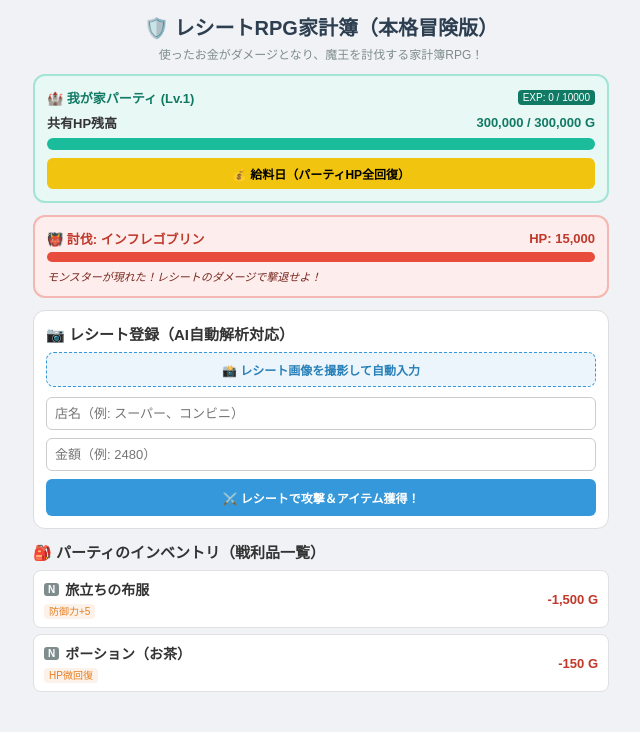
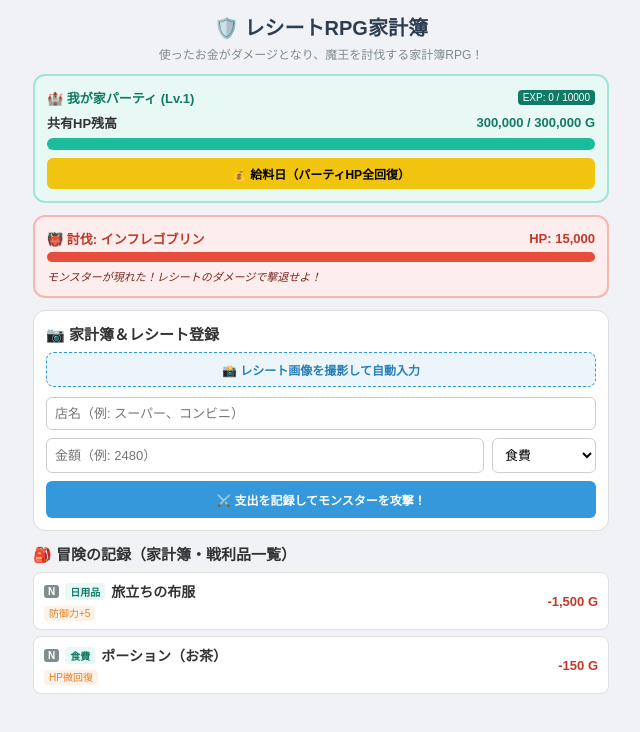
Before and after one commit to desrow9999-lang/receipt-rpg-app, a Next.js app: page / in a window 1280 px wide. Shown: the top 732 px of the page, without its empty margins (319-959 px from the left). Built offline with nearby package versions, Linux system fonts and the light colour scheme; no server answers.

Commit message:
Update page.tsx

```diff
--- a/app/page.tsx
+++ b/app/page.tsx
@@ -8,7 +8,7 @@ const supabase = createClient(supabaseUrl, supabaseAnonKey);
 
 interface Item {
   name: string;
-  type: 'weapon' | 'armor' | 'potion';
+  category: string;
   price: number;
   bonus: string;
   rarity: 'N' | 'R' | 'SR' | 'SSR';
@@ -30,11 +30,12 @@ export default function ReceiptRpgApp() {
 
   const [storeName, setStoreName] = useState<string>('');
   const [amount, setAmount] = useState<string>('');
+  const [category, setCategory] = useState<string>('食費');
   const [partyName] = useState<string>('我が家パーティ');
 
   const [items, setItems] = useState<Item[]>([
-    { name: '旅立ちの布服', type: 'armor', price: 1500, bonus: '防御力+5', rarity: 'N' },
-    { name: 'ポーション（お茶）', type: 'potion', price: 150, bonus: 'HP微回復', rarity: 'N' },
+    { name: '旅立ちの布服', category: '日用品', price: 1500, bonus: '防御力+5', rarity: 'N' },
+    { name: 'ポーション（お茶）', category: '食費', price: 150, bonus: 'HP微回復', rarity: 'N' },
   ]);
 
   const [monster, setMonster] = useState<Monster>({
@@ -72,13 +73,12 @@ export default function ReceiptRpgApp() {
     setNextExp(nextLevelExp);
 
     const rarity: 'N' | 'R' | 'SR' | 'SSR' = cost > 30000 ? 'SSR' : cost > 10000 ? 'SR' : cost > 3000 ? 'R' : 'N';
-    const type = cost > 10000 ? 'weapon' : cost > 3000 ? 'armor' : 'potion';
 
     let generatedItem: Item = {
-      name: storeName ? `${storeName}の戦利品` : '謎の宝箱',
-      type,
+      name: storeName ? `${storeName}の戦利品` : `${category}の補給物資`,
+      category,
       price: cost,
-      bonus: type === 'weapon' ? `攻撃力+${Math.floor(cost / 100)}` : type === 'armor' ? `防御力+${Math.floor(cost / 150)}` : `HP回復+${cost}`,
+      bonus: category === '食費' ? `満腹度+${Math.floor(cost/50)}` : category === '趣味・娯楽' ? `精神力+${Math.floor(cost/40)}` : `耐久力+${Math.floor(cost/60)}`,
       rarity,
     };
 
@@ -95,7 +95,7 @@ export default function ReceiptRpgApp() {
       });
     } else {
       setMonster({ ...monster, hp: newMonsterHp });
-      setBattleLog(`⚔️ ${storeName || '買い物'}の攻撃！ ${monster.name} に ${cost.toLocaleString()} ダメージを与えた！`);
+      setBattleLog(`⚔️ ${storeName || category}への出費！ ${monster.name} に ${cost.toLocaleString()} ダメージを与えた！`);
     }
 
     setStoreName('');
@@ -110,8 +110,9 @@ export default function ReceiptRpgApp() {
     setTimeout(() => {
       setStoreName('冒険者ギルド前スーパー');
       setAmount('4800');
+      setCategory('食費');
       setIsAiProcessing(false);
-      alert('🔮 AI画像解析完了！レシートから店名と金額を自動抽出しました！');
+      alert('🔮 AI画像解析完了！レシートから店名・金額・カテゴリを自動抽出しました！');
     }, 1500);
   };
 
@@ -129,25 +130,36 @@ export default function ReceiptRpgApp() {
     }
   };
 
+  const isDanger = (hp / maxHp) < 0.2;
+
   return (
     <main style={{ padding: '12px', maxWidth: '600px', margin: '0 auto', fontFamily: 'sans-serif', color: '#333', boxSizing: 'border-box' }}>
       <header style={{ textAlign: 'center', marginBottom: '12px' }}>
-        <h1 style={{ fontSize: '20px', color: '#2c3e50', margin: '0 0 4px 0' }}>🛡️ レシートRPG家計簿（本格冒険版）</h1>
+        <h1 style={{ fontSize: '20px', color: '#2c3e50', margin: '0 0 4px 0' }}>🛡️ レシートRPG家計簿</h1>
         <p style={{ fontSize: '12px', color: '#7f8c8d', margin: 0 }}>使ったお金がダメージとなり、魔王を討伐する家計簿RPG！</p>
       </header>
 
+      {/* 浪費警告（ピンチ演出） */}
+      {isDanger && (
+        <section style={{ background: '#fadbd8', border: '2px solid #e74c3c', borderRadius: '12px', padding: '10px', marginBottom: '12px', textAlign: 'center', animation: 'pulse 1s infinite' }}>
+          <span style={{ color: '#c0392b', fontWeight: 'bold', fontSize: '13px' }}>
+            ⚠️ 【緊急警告】パーティのHP（残高）が20%を切りました！これ以上の浪費は全滅の危機です！
+          </span>
+        </section>
+      )}
+
       {/* ステータスセクション */}
-      <section style={{ background: '#e8f8f5', border: '2px solid #a3e4d7', borderRadius: '12px', padding: '12px', marginBottom: '12px' }}>
+      <section style={{ background: isDanger ? '#fdedec' : '#e8f8f5', border: `2px solid ${isDanger ? '#e74c3c' : '#a3e4d7'}`, borderRadius: '12px', padding: '12px', marginBottom: '12px', transition: 'background 0.3s' }}>
         <div style={{ display: 'flex', justifyContent: 'space-between', alignItems: 'center', marginBottom: '6px' }}>
-          <span style={{ fontWeight: 'bold', color: '#117a65', fontSize: '13px' }}>🏰 {partyName} (Lv.{level})</span>
-          <span style={{ fontSize: '10px', background: '#117a65', color: '#fff', padding: '2px 5px', borderRadius: '4px', whiteSpace: 'nowrap' }}>EXP: {exp} / {nextExp}</span>
+          <span style={{ fontWeight: 'bold', color: isDanger ? '#c0392b' : '#117a65', fontSize: '13px' }}>🏰 {partyName} (Lv.{level})</span>
+          <span style={{ fontSize: '10px', background: isDanger ? '#e74c3c' : '#117a65', color: '#fff', padding: '2px 5px', borderRadius: '4px', whiteSpace: 'nowrap' }}>EXP: {exp} / {nextExp}</span>
         </div>
         <div style={{ display: 'flex', justifyContent: 'space-between', alignItems: 'center', marginBottom: '6px', fontWeight: 'bold', fontSize: '13px' }}>
           <span style={{ whiteSpace: 'nowrap' }}>共有HP残高</span>
-          <span style={{ color: '#117a65', whiteSpace: 'nowrap' }}>{hp.toLocaleString()} / {maxHp.toLocaleString()} G</span>
+          <span style={{ color: isDanger ? '#e74c3c' : '#117a65', whiteSpace: 'nowrap' }}>{hp.toLocaleString()} / {maxHp.toLocaleString()} G</span>
         </div>
-        <div style={{ width: '100%', background: '#d1f2eb', borderRadius: '8px', height: '12px', overflow: 'hidden', marginBottom: '8px' }}>
-          <div style={{ width: `${(hp / maxHp) * 100}%`, background: hp < 50000 ? '#e74c3c' : '#1abc9c', height: '100%', transition: 'width 0.3s ease' }} />
+        <div style={{ width: '100%', background: isDanger ? '#fadbd8' : '#d1f2eb', borderRadius: '8px', height: '12px', overflow: 'hidden', marginBottom: '8px' }}>
+          <div style={{ width: `${(hp / maxHp) * 100}%`, background: isDanger ? '#e74c3c' : '#1abc9c', height: '100%', transition: 'width 0.3s ease' }} />
         </div>
         <button
           onClick={handleSalaryReset}
@@ -171,7 +183,7 @@ export default function ReceiptRpgApp() {
 
       {/* レシート登録セクション */}
       <section style={{ background: '#fff', border: '1px solid #ddd', borderRadius: '12px', padding: '12px', marginBottom: '12px' }}>
-        <h2 style={{ fontSize: '15px', margin: '0 0 8px 0' }}>📷 レシート登録（AI自動解析対応）</h2>
+        <h2 style={{ fontSize: '15px', margin: '0 0 8px 0' }}>📷 家計簿＆レシート登録</h2>
 
         <div style={{ marginBottom: '10px', background: '#ebf5fb', padding: '8px', borderRadius: '8px', border: '1px dashed #3498db', textAlign: 'center' }}>
           <label style={{ cursor: 'pointer', color: '#2980b9', fontWeight: 'bold', display: 'block', fontSize: '12px' }}>
@@ -189,32 +201,46 @@ export default function ReceiptRpgApp() {
             style={{ padding: '8px', borderRadius: '6px', border: '1px solid #ccc', fontSize: '13px' }}
             required
           />
+          <div style={{ display: 'flex', gap: '8px' }}>
             <input
               type="number"
               placeholder="金額（例: 2480）"
               value={amount}
               onChange={(e) => setAmount(e.target.value)}
-            style={{ padding: '8px', borderRadius: '6px', border: '1px solid #ccc', fontSize: '13px' }}
+              style={{ padding: '8px', borderRadius: '6px', border: '1px solid #ccc', fontSize: '13px', flex: 1 }}
               required
             />
+            <select
+              value={category}
+              onChange={(e) => setCategory(e.target.value)}
+              style={{ padding: '8px', borderRadius: '6px', border: '1px solid #ccc', fontSize: '13px', background: '#fff' }}
+            >
+              <option value="食費">食費</option>
+              <option value="日用品">日用品</option>
+              <option value="趣味・娯楽">趣味・娯楽</option>
+              <option value="固定費">固定費</option>
+              <option value="その他">その他</option>
+            </select>
+          </div>
           <button
             type="submit"
             style={{ background: '#3498db', color: '#fff', border: 'none', padding: '10px', borderRadius: '6px', fontWeight: 'bold', cursor: 'pointer', fontSize: '12px' }}
           >
-            ⚔️ レシートで攻撃＆アイテム獲得！
+            ⚔️ 支出を記録してモンスターを攻撃！
           </button>
         </form>
       </section>
 
-      {/* インベントリセクション */}
+      {/* インベントリ（家計簿履歴）セクション */}
       <section>
-        <h2 style={{ fontSize: '15px', margin: '0 0 8px 0' }}>🎒 パーティのインベントリ（戦利品一覧）</h2>
+        <h2 style={{ fontSize: '15px', margin: '0 0 8px 0' }}>🎒 冒険の記録（家計簿・戦利品一覧）</h2>
         <ul style={{ listStyle: 'none', padding: 0, margin: 0, display: 'flex', flexDirection: 'column', gap: '6px' }}>
           {items.map((item, index) => (
             <li key={index} style={{ background: '#fff', border: '1px solid #e0e0e0', borderRadius: '8px', padding: '8px 10px', display: 'flex', justifyContent: 'space-between', alignItems: 'center' }}>
               <div>
                 <div style={{ display: 'flex', alignItems: 'center', gap: '6px', marginBottom: '2px' }}>
                   <span style={{ fontSize: '10px', fontWeight: 'bold', color: '#fff', background: rarityColor(item.rarity), padding: '1px 4px', borderRadius: '3px' }}>{item.rarity}</span>
+                  <span style={{ fontSize: '10px', background: '#e8f8f5', color: '#117a65', padding: '1px 5px', borderRadius: '3px', fontWeight: 'bold' }}>{item.category}</span>
                   <strong style={{ fontSize: '14px' }}>{item.name}</strong>
                 </div>
                 <span style={{ fontSize: '10px', color: '#e67e22', background: '#fdf2e9', padding: '2px 5px', borderRadius: '4px' }}>{item.bonus}</span>
```
Lines whose indentation alone changed are shown as unchanged.
